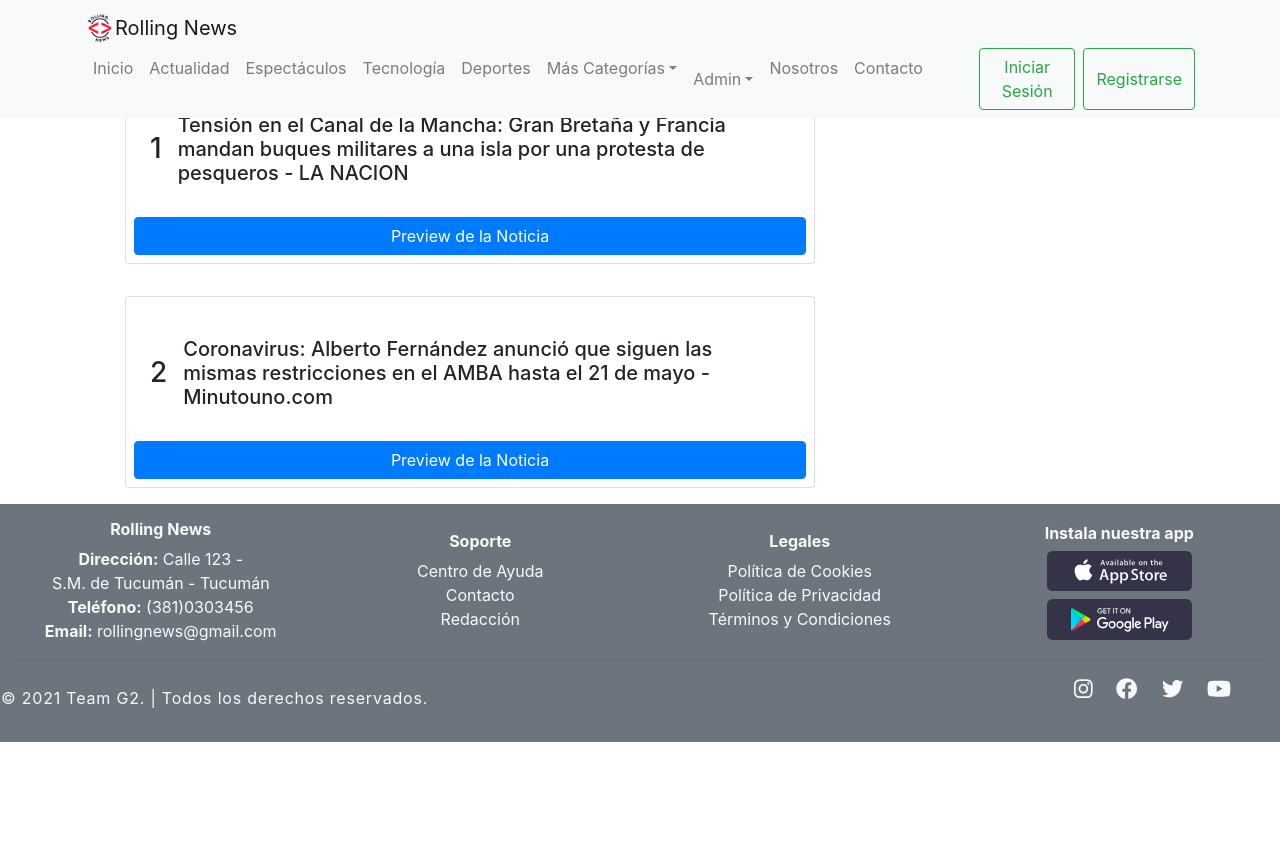
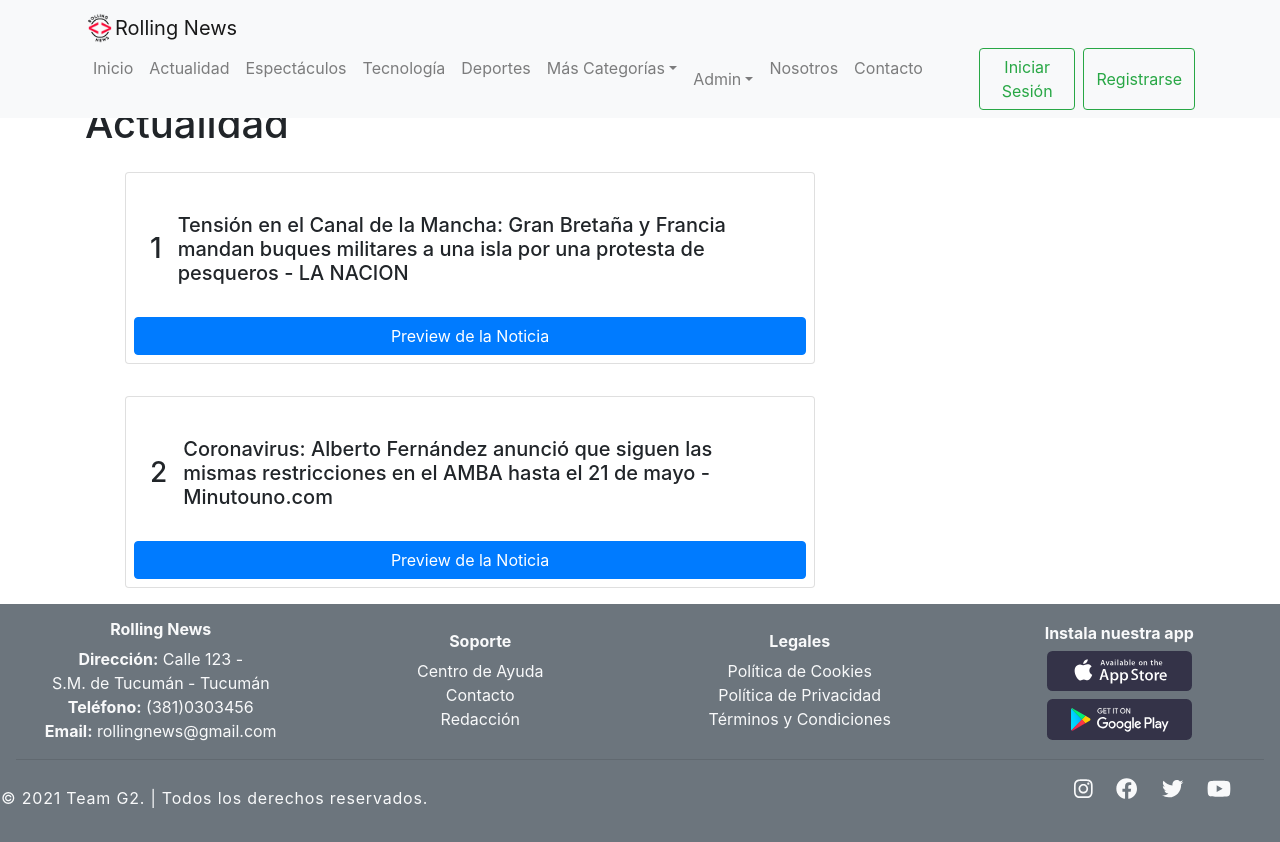
Before and after one commit to slmoran90/RollingNews-Grupo2, a React (Create React App) app: page /noticia/Actualidad in a window 1280 px wide. Before the commit the page ends 800 px from the top, so only its background shows below. Built offline with nearby package versions, Linux system fonts and the light colour scheme; data requests are answered from the project's data file.

Commit message:
pruebas, no me aparece la imagen en las cards

```diff
--- a/src/App.css
+++ b/src/App.css
@@ -11,3 +11,7 @@
 .textoNoticia {
     font-size: 0.75em;
 }
+
+.margenSup {
+    margin-top: 100px;
+}
--- a/src/App.js
+++ b/src/App.js
@@ -100,8 +100,9 @@ function App() {
         'Ocurrió un Error gonzalo!',
         'Inténtelo en unos minutos.',
         'error'
-      )
-    }
+        )
+      }
+
   }
   return (
     <Router>
--- a/src/components/ComponenteNoticia.jsx
+++ b/src/components/ComponenteNoticia.jsx
@@ -45,7 +45,7 @@ const ComponenteNoticia = () => {
         <div>
             { listaNoticiasCat &&
         <Fragment>
-            <div className="container w-75 d-flex nowrap">
+            <div className="container w-75 d-flex nowrap margenSup">
                 <div className="w-75 mr-5">
                     <div>
                         <h2 className="text-center">
--- a/src/components/ListaPorCategoriaUser.jsx
+++ b/src/components/ListaPorCategoriaUser.jsx
@@ -16,26 +16,19 @@ const ListaPorCategoriaUser = () => {
     const traerListaDeCategoria = async () => {
         try {
             const resp = await fetch(UrlListaNoticias);
-            console.log(
-                "🚀 ~ file: ListaPorCategoriaUser.jsx ~ line 17 ~ traerListaDeCategoria ~ resp",
-                resp
-            );
+
             if (resp.status === 200) {
                 const lista = await resp.json();
                 const listaRevertida = lista.reverse();
-                console.log(
-                    "🚀 ~ file: ListaPorCategoriaUser.jsx ~ line 20 ~ traerListaDeCategoria ~ lista",
-                    lista
-                );
+
                 setListaDeNoticias(listaRevertida);
             }
         } catch (error) {
             console.log(error);
-        }
-        console.log(listaDeNoticias);
+        };
     };
     return (
-        <div className="container">
+        <div className="container margenSup">
             <h1>{listaDeNoticias[0] && listaDeNoticias[0].categoria}</h1>
             <Row>
                 <Col className='' xs={12} md={8}>
--- a/src/components/paginaPrincipal/CardNoticia.jsx
+++ b/src/components/paginaPrincipal/CardNoticia.jsx
@@ -9,7 +9,7 @@ const CardNoticia = (props) => {
     return (
 
         <Card className='my-3' style={{ width: `${props.width}`}}>
-            <div className='wrapper example-1' style={{ background: `url(${props.noticia.imagenPrincipal}) 20% 1% / cover no-repeat`}}>
+            <div className='wrapper example-1' style={{ background: `url(${props.noticia && props.noticia.imagenPrincipal}) 20% 1% / cover no-repeat`}}>
                 <div className='date'>
                     <span className='day'>12</span>
                     <span className='month'>Aug</span>
--- a/src/components/paginaPrincipal/ListaNoticiasRelacionadas.jsx
+++ b/src/components/paginaPrincipal/ListaNoticiasRelacionadas.jsx
@@ -1,6 +1,8 @@
 import React from "react";
 import { CardDeck } from "react-bootstrap";
+import CardNoticia from "./CardNoticia";
 import ItemListaNoticiasRelacionadas from "./ItemListaNoticiasRelacionadas";
+import './cardsNoticias.css'
 
 const ListaNoticiasRelacionadas = (props) => {
 
@@ -9,9 +11,10 @@ const ListaNoticiasRelacionadas = (props) => {
             {props.listaNoticias && (
                 <CardDeck className='d-flex flex-wrap justify-content-around'>
                     {props.listaNoticias.map((noticia) => (
-                        <ItemListaNoticiasRelacionadas
+                        <CardNoticia
                             noticia={noticia}
                             key={noticia.id}
+                            width={"18rem"}
                         />
                     ))}
                 </CardDeck>
--- a/src/components/paginaPrincipal/PaginaPrincipal.jsx
+++ b/src/components/paginaPrincipal/PaginaPrincipal.jsx
@@ -7,7 +7,7 @@ import SeccionCatPrincipal from './SeccionCatPrincipal';
 const PaginaPrincipal = (props) => {
 
     return (
-        <section>
+        <section className='margenSup'>
             <CoronaVirusInfo />
             <NoticiasDestacadas noticias={props.noticiasDestacadas} />
             <DolarAndWeather />
```
